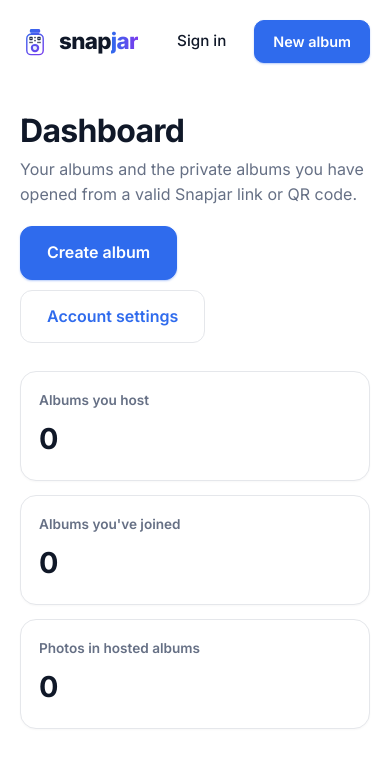
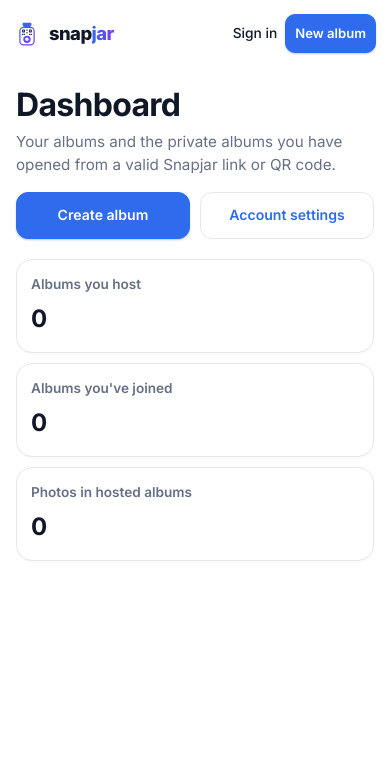
Before and after one commit to golfsum/snapjar, a website with bundled scripts: page public/albums.html in a window 390 px wide. Built offline with nearby package versions, Linux system fonts and the light colour scheme; no server answers.

Commit message:
Improve dashboard mobile layout

```diff
--- a/public/albums.html
+++ b/public/albums.html
@@ -22,11 +22,49 @@
     .dash-section{margin-top:30px}.dash-section-head{display:flex;justify-content:space-between;align-items:end;gap:16px;margin-bottom:12px}
     .dash-section-head h2{font-size:1.25rem}.dash-section-head p{color:var(--ink-soft);font-size:.9rem}
     .dashboard-grid{display:grid;grid-template-columns:repeat(2,minmax(0,1fr));gap:14px}
-    .dashboard-grid .album-card{margin:0}
+    .dashboard-grid .album-card{margin:0;min-width:0}
     .dash-empty{padding:38px;text-align:center;border:1px dashed var(--line);border-radius:16px;background:var(--paper-deep)}
     .dash-empty p{color:var(--ink-soft);margin-bottom:16px}
     .signedout-note{display:none}
-    @media(max-width:760px){.dash-head{display:block}.dash-actions{margin-top:18px;flex-wrap:wrap;white-space:normal}.dash-stats,.dashboard-grid{grid-template-columns:1fr}.user-dashboard{padding-top:30px}}
+
+    @media(max-width:760px){
+      .nav{padding:14px 14px 10px;gap:10px}
+      .nav .logo{font-size:1.15rem;flex:0 0 auto}
+      .nav .logo-mark{height:26px}
+      .nav-links{gap:10px;font-size:.86rem;min-width:0}
+      .nav-links .btn{padding:8px 11px;font-size:.82rem;white-space:nowrap}
+      .nav-links>a[href="/settings"]:not(#nav-account){display:none}
+
+      .user-dashboard{padding:24px 16px 56px}
+      .dash-head{display:block;margin-bottom:20px}
+      .dash-head h1{font-size:2rem}
+      .dash-head p{font-size:.95rem;line-height:1.5}
+      .dash-actions{margin-top:16px;display:grid;grid-template-columns:1fr 1fr;gap:10px;white-space:normal;width:100%}
+      .dash-actions .btn{width:100%;text-align:center;padding:12px 10px;font-size:.92rem}
+      .dash-stats{grid-template-columns:1fr 1fr;gap:10px;margin:18px 0 26px}
+      .dash-stat{padding:14px}
+      .dash-stat:last-child{grid-column:1 / -1}
+      .dash-stat strong{font-size:1.5rem}
+      .dashboard-grid{grid-template-columns:1fr;gap:12px}
+      .album-card{padding:16px}
+      .album-card-top{gap:10px;align-items:flex-start;flex-wrap:wrap}
+      .album-card-name{min-width:0;overflow-wrap:anywhere}
+      .album-card-actions{display:grid;grid-template-columns:repeat(2,minmax(0,1fr));gap:8px;width:100%;margin-top:12px}
+      .album-card-actions .btn,.album-card-actions .mini-btn{width:100%;text-align:center;justify-content:center;margin:0}
+      .dash-section{margin-top:24px}
+      .dash-section-head{display:block;margin-bottom:10px}
+      .dash-empty{padding:28px 18px}
+    }
+
+    @media(max-width:430px){
+      .nav-links{gap:8px}
+      .nav-links .btn{padding:8px 9px}
+      .dash-actions{grid-template-columns:1fr 1fr}
+      .dash-actions .btn{font-size:.88rem;padding:11px 8px}
+      .dash-stats{grid-template-columns:1fr}
+      .dash-stat:last-child{grid-column:auto}
+      .album-card-actions{grid-template-columns:1fr}
+    }
   </style>
   <script src="/assets/site.js" defer></script>
 </head>
```
